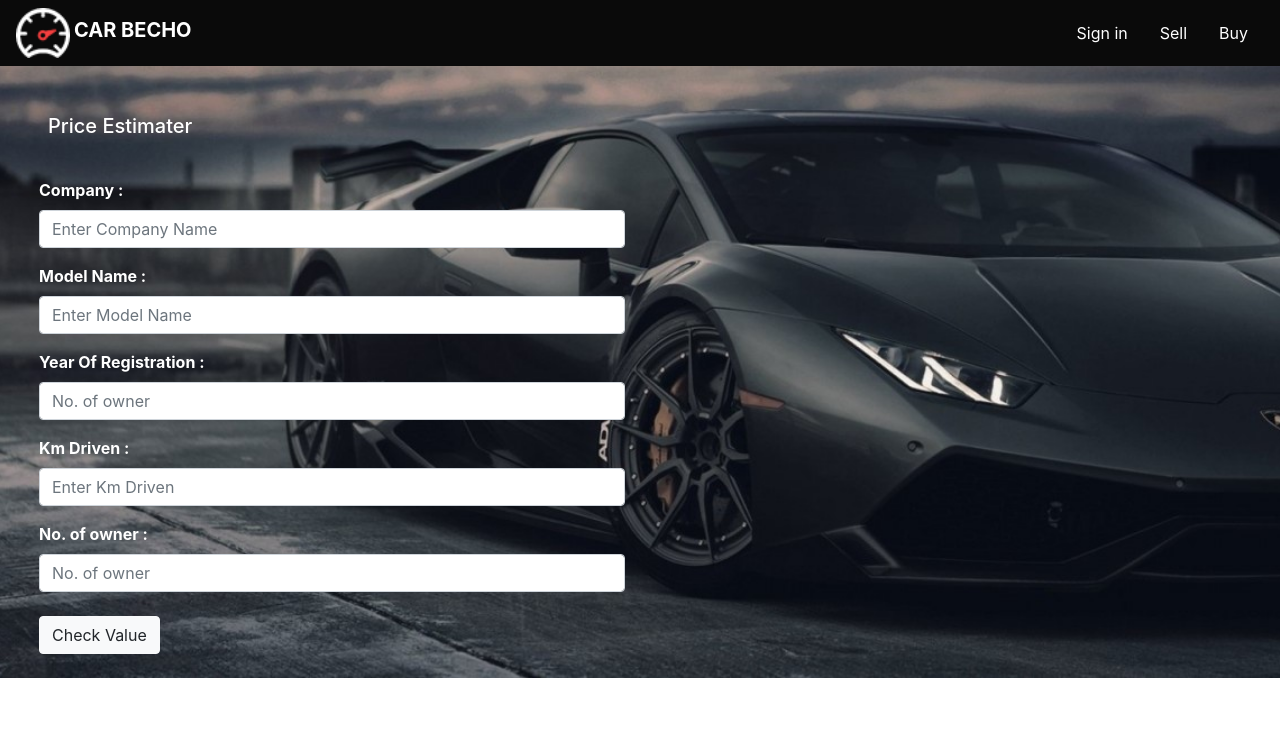
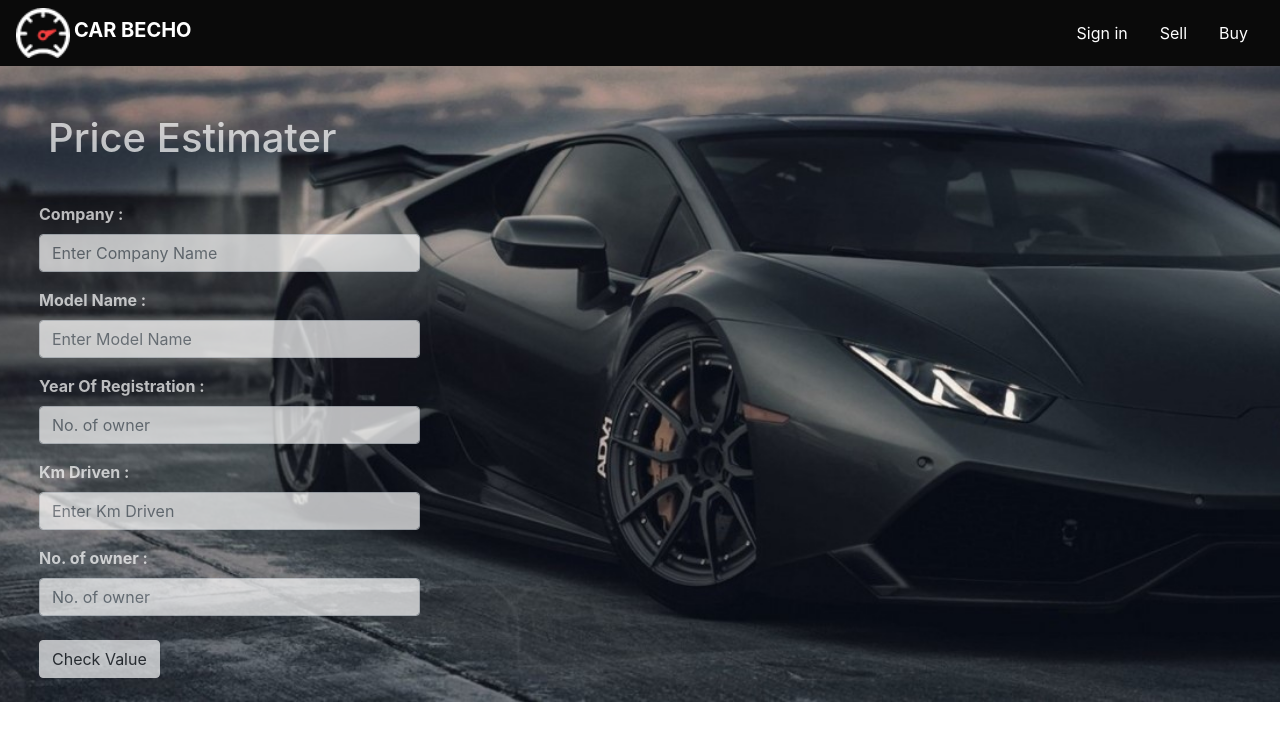
Before and after one commit to smita-dev/Car-Becho, a website: page home.html in a window 1280 px wide. Drawn offline with nearby package versions, Linux system fonts and the light colour scheme; no server answers.

Commit message:
updated design

```diff
--- a/home.html
+++ b/home.html
@@ -21,7 +21,7 @@
                           <a class="nav-link active" href="login.html"><span style="color: white;">Sign in</span></a>
                         </li>
                         <li class="nav-item">
-                          <a class="nav-link active" href="CarDetails.html"><span style="color: white;">Sell</span></a>
+                          <a class="nav-link active" href="sellcar.html"><span style="color: white;">Sell</span></a>
                         </li>
                         <li class="nav-item">
                           <a class="nav-link" href="Buy.html"><span style="color: white;">Buy</span></a>
@@ -30,10 +30,10 @@
         </nav>
 
         <div class="implementation ">
-          <h1 class="mt-5 ml-5 headline">Price Estimater</h1>
+          <h1 style="color: white;"class="mt-5 ml-5">Price Estimater</h1>
           <Div class="row m-4">
             <div class="col-"></div>
-            <div class="col-6">
+            <div class="col-4">
               <form action="/">
                 <div class="carinfo">
                     <label class="font-weight-bold text-white mt-3">Company :</label>
--- a/style.css
+++ b/style.css
@@ -26,3 +26,6 @@
 .logo{
     height: 50px;
 }
+.implementation{
+    opacity: 0.7;
+}
```
